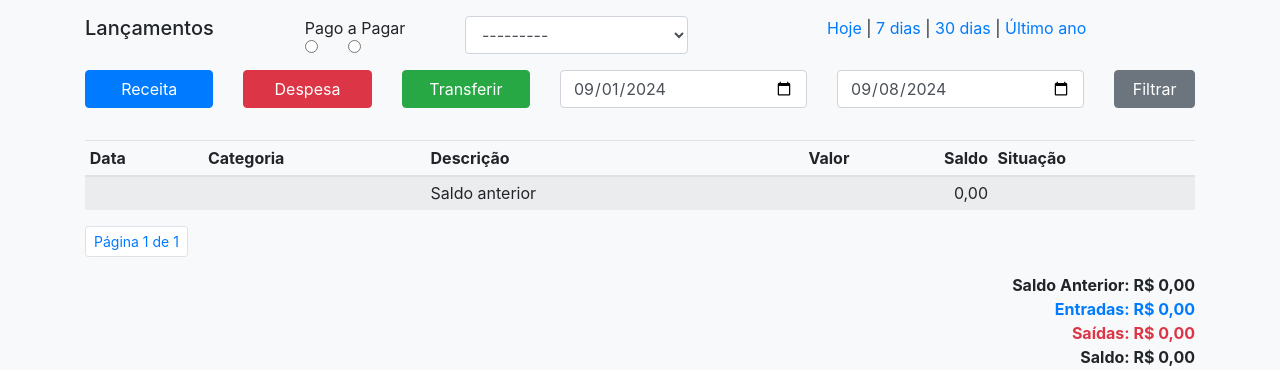
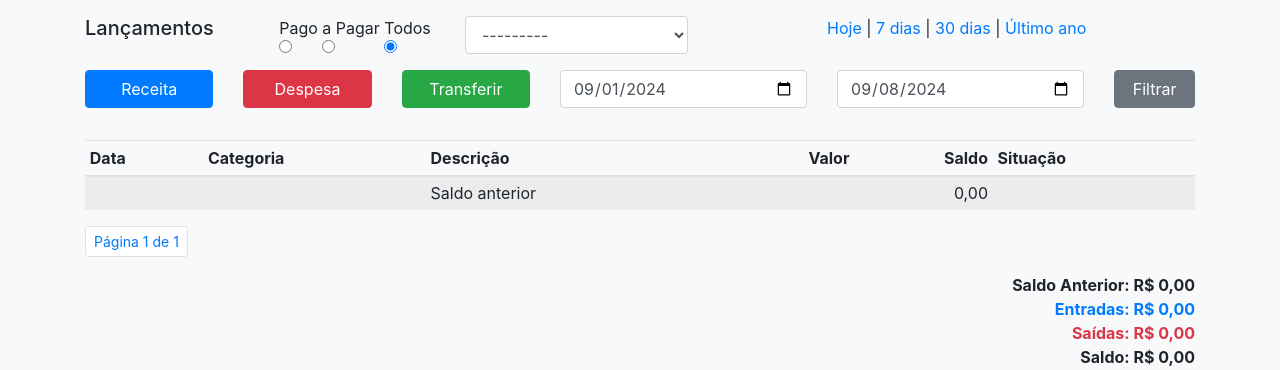
Before and after one commit to diogowagner/finan, a Django app: page /lancamentos/1/ in a window 1280 px wide. Shown: the part 56-426 px from the top of the page. Run offline with Django 5.2, Linux system fonts and the light colour scheme; the visitor is signed in with stand-in values (Sample User, id 1); data that the repository does not hold is empty; parts of the project's set-up code (start-up, migrations or seed data) failed here and were passed over; some libraries are stand-ins or nearby versions.

Commit message:
situacao

```diff
--- a/fluxo/templates/lancamento.html
+++ b/fluxo/templates/lancamento.html
@@ -28,6 +28,12 @@
                                                 <span class="radio">{{ radio.tag }}</span>
                                             </label>
                                         {% endfor %}
+                                            <label for="id_situacao_2">
+                                                Todos
+                                                <span class="radio">
+                                                    <input type="radio" name="situacao" value="" class="form-check" id="id_situacao_2" {{sit_todos}}>
+                                                </span>
+                                            </label>
                                     {% endif %}
                                 </div>
                             </div>
--- a/fluxo/views/lancamentos.py
+++ b/fluxo/views/lancamentos.py
@@ -156,6 +156,7 @@ def lancamentos(request, filtro):
     parameters = get_copy.pop('page', True) and get_copy.urlencode()
 
     lancamentoForm = LancamentosOpForm(initial={'conta': conta_selecionada, 'situacao': situacao_selecionada})
+    print(situacao_selecionada == 'APAGAR')
 
     context = {
         'titulo': titulo,
@@ -171,6 +172,7 @@ def lancamentos(request, filtro):
         'hoje': hoje.isoformat(),
         'lancamentoForm': lancamentoForm,
         'apagar':apagar,
+        'sit_todos': '' if situacao_selecionada == 'APAGAR' or situacao_selecionada == 'PAGO' else 'checked',
     }
 
     return render(request, 'lancamento.html', context)
```
